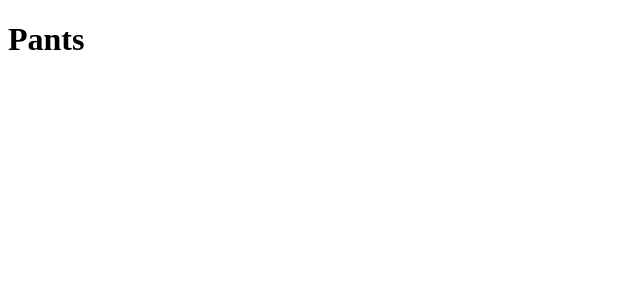
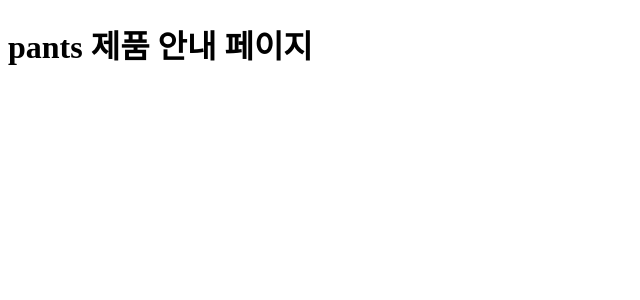
Before and after one commit to Noma98/learn-nextjs, a Next.js app: page /products/pants in a window 1280 px wide. Shown: the top 300 px of the page, without its empty margins (0-640 px from the left). Built offline with nearby package versions, Linux system fonts and the light colour scheme.

Commit message:
Dynamic Routing

```diff
--- /dev/null
+++ b/src/app/products/[slug]/page.tsx
@@ -0,0 +1,14 @@
+type Props = {
+  params: {
+    slug: string;
+  };
+};
+export default function Pants({ params }: Props) {
+  return <h1>{params.slug} 제품 안내 페이지</h1>;
+}
+export function generateStaticParams() {
+  const products = ['pants', 'skirt'];
+  return products.map((product) => ({
+    slug: product,
+  }));
+}
--- a/src/app/products/pants/page.tsx
+++ /dev/null
@@ -1,3 +0,0 @@
-export default function Pants() {
-  return <h1>Pants</h1>;
-}
```
